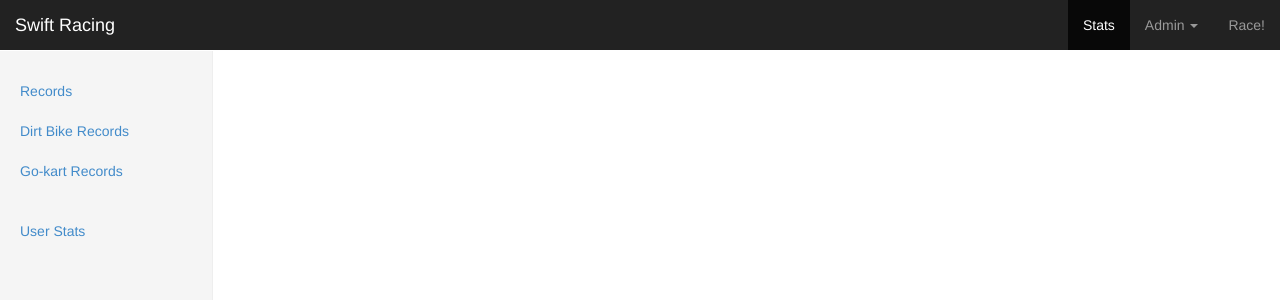
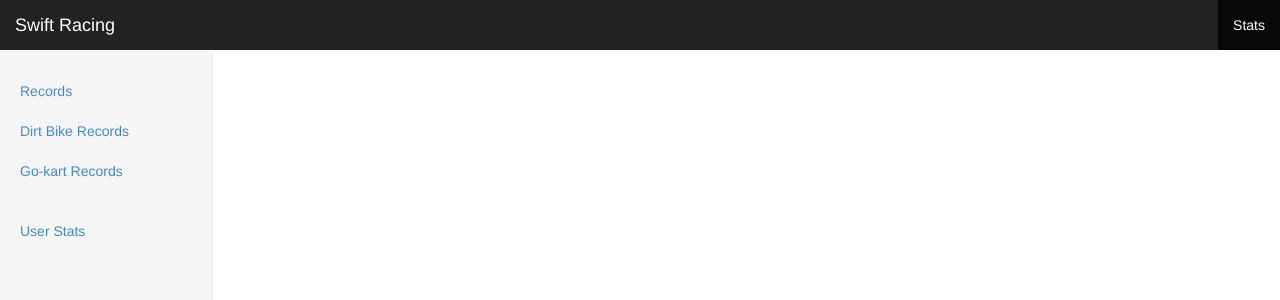
Before and after one commit to ChandlerSwift/RaceClock, a PHP site: page /includes/top.inc.php in a window 1280 px wide. Shown: the top 300 px of the page. Run offline with PHP 8.4, Linux system fonts and the light colour scheme; the template is opened without the code that fills it, so the values that code supplies are empty.

Commit message:
Removed extra menu items

```diff
--- a/includes/top.inc.php
+++ b/includes/top.inc.php
@@ -31,18 +31,6 @@
         <div id="navbar" class="navbar-collapse collapse">
           <ul class="nav navbar-nav navbar-right">
             <li class="active"><a href="/">Stats</a></li>
-			<li class="dropdown">
-			  <a href="#" class="dropdown-toggle" data-toggle="dropdown" role="button" aria-haspopup="true" aria-expanded="false">Admin <span class="caret"></span></a>
-			  <ul class="dropdown-menu">
-				<li><a href="/admin/add-user.php">Add User</a></li>
-				<li><a href="/admin/manual-race.php">Manual Race</a></li>
-				<li><a href="/admin/correct-time.php">Correct Time</a></li>
-				<li><a href="/admin/delete-race.php">Delete Race</a></li>
-				<li role="separator" class="divider"></li>
-				<li class="disabled"><a onclick="alert('Nice try.')" href="#">Shell Access</a></li>
-			  </ul>
-			</li>
-            <li><a href="/race/">Race!</a></li>
 			<li class="hidden-sm hidden-md hidden-lg"><a href="/user.php">Users</a></li>
           </ul>
         </div>
```
